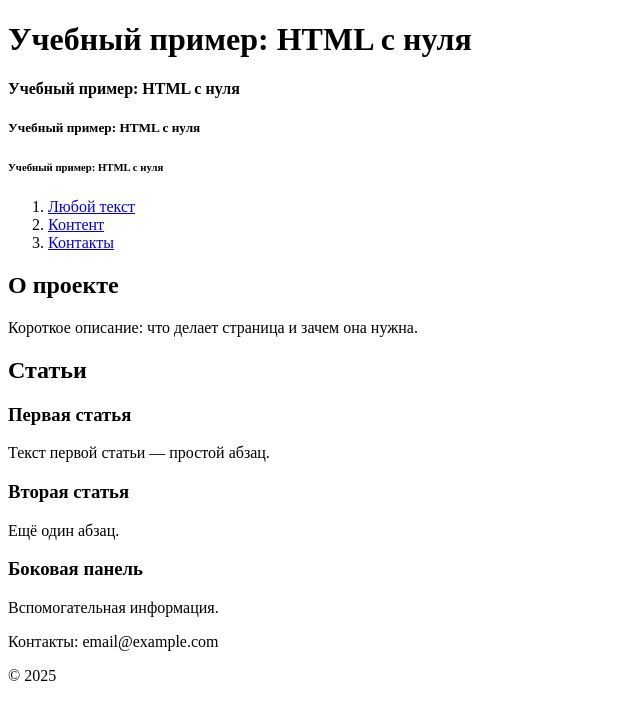
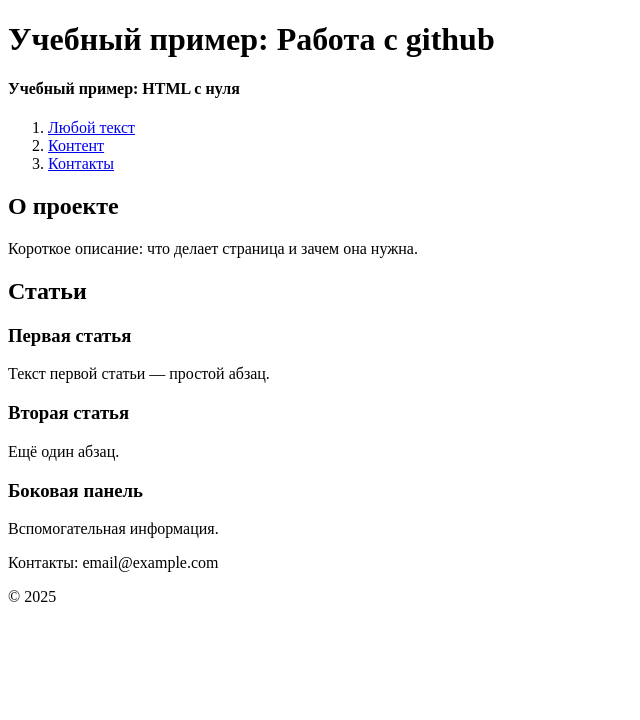
Before and after one commit to yuuikm/html-project, a plain HTML site: page index.html in a window 1280 px wide. Shown: the whole page, without its empty margins (0-640 px from the left). Drawn offline with Linux system fonts and the light colour scheme.

Commit message:
feat: added github text

```diff
--- a/index.html
+++ b/index.html
@@ -7,10 +7,8 @@
 </head>
 <body>
 <header>
-    <h1>Учебный пример: HTML с нуля</h1>
+    <h1>Учебный пример: Работа с github</h1>
     <h4>Учебный пример: HTML с нуля</h4>
-    <h5>Учебный пример: HTML с нуля</h5>
-    <h6>Учебный пример: HTML с нуля</h6>
     <nav>
         <ol>
             <li><a href="#about">Любой текст</a></li>
```
